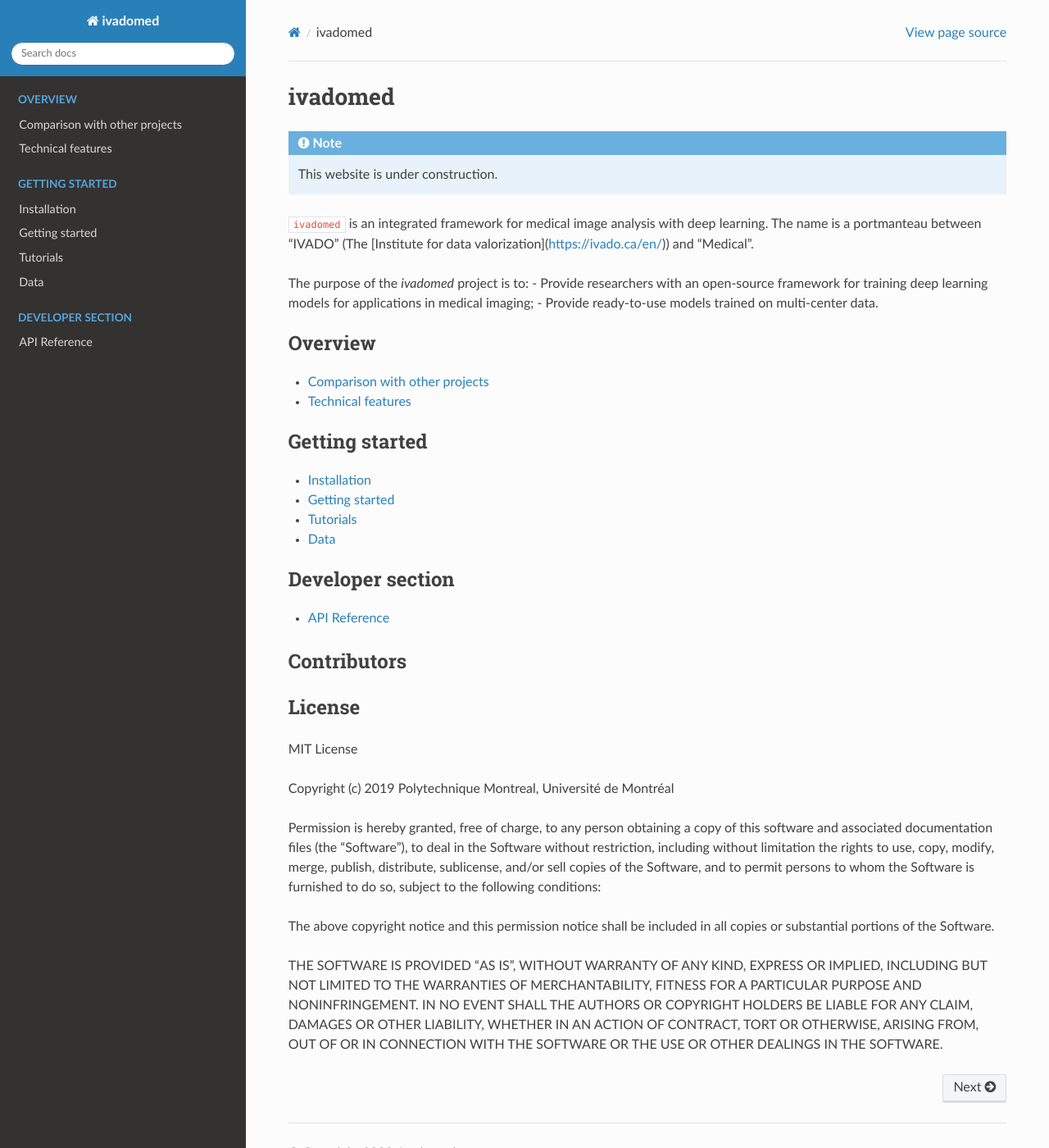
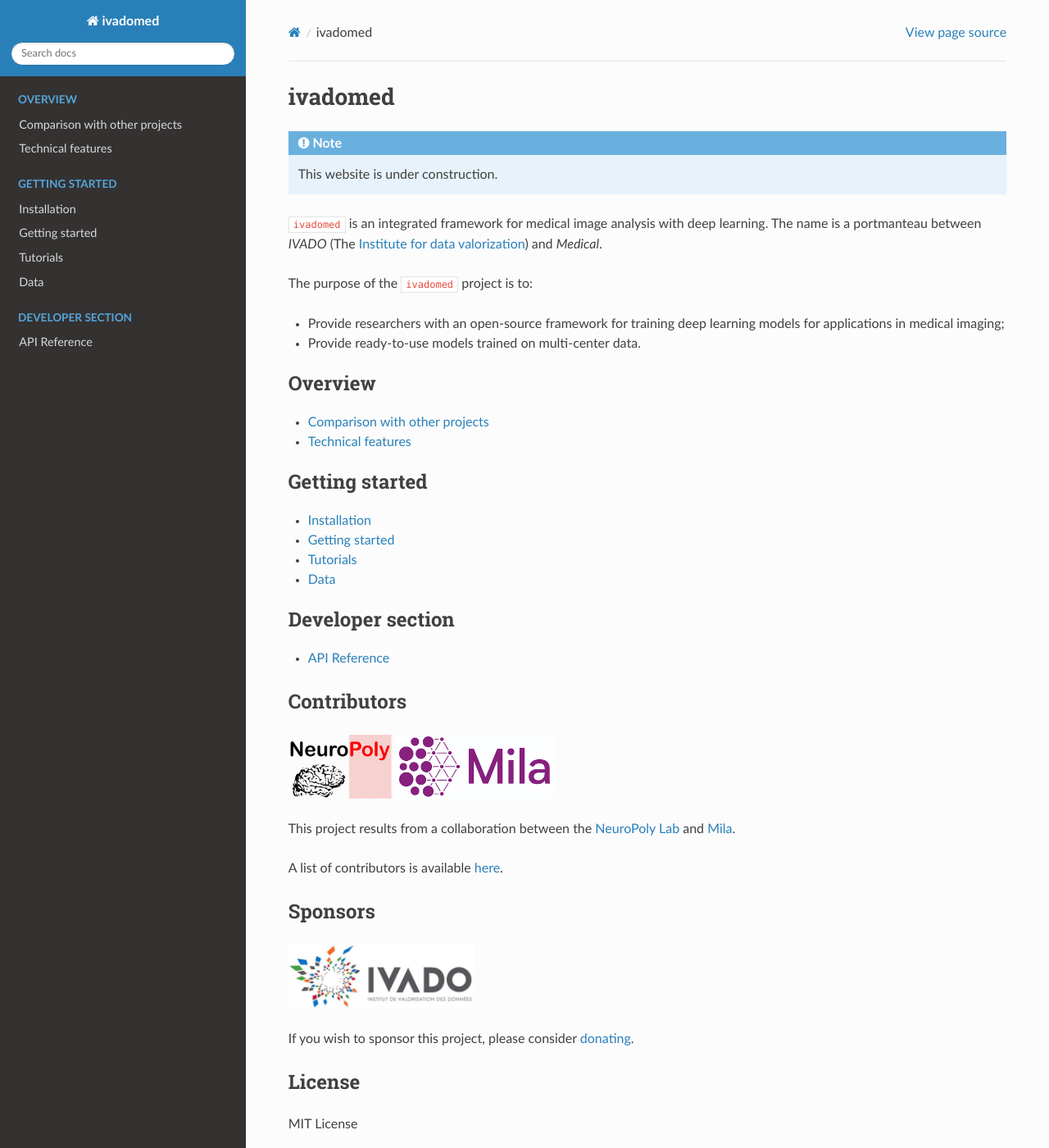
Before and after one commit to ivadomed/ivadomed, a Sphinx documentation site: the page built from docs/source/index.rst, in a window 1280 px wide and 1400 px high. Shown: the whole window at 82% size. Built offline with Sphinx 7.4.7 and the Read the Docs theme 2.0.0, drawn with Linux system fonts in a browser that asks for light colours.

Commit message:
Added list of contributors and sponsors

```diff
--- a/docs/source/index.rst
+++ b/docs/source/index.rst
@@ -4,12 +4,13 @@
 .. note:: This website is under construction.
 
 ``ivadomed`` is an integrated framework for medical image analysis with deep
-learning. The name is a portmanteau between "IVADO" (The [Institute for data
-valorization](https://ivado.ca/en/)) and "Medical".
+learning. The name is a portmanteau between *IVADO* (The `Institute for data
+valorization <https://ivado.ca/en/>`_) and *Medical*.
 
-The purpose of the `ivadomed` project is to:
-- Provide researchers with an open-source framework for training deep
-learning models for applications in medical imaging;
+The purpose of the ``ivadomed`` project is to:
+
+- Provide researchers with an open-source framework for training deep learning models for applications in medical imaging;
+
 - Provide ready-to-use models trained on multi-center data.
 
 .. toctree::
@@ -38,8 +39,26 @@
 
 Contributors
 ------------
+.. image:: ../../images/neuropoly_logo.png
+  :height: 80
+  :alt: Alternative text
 
+.. image:: ../../images/mila_logo.png
+  :height: 80
+  :alt: Alternative text
 
+This project results from a collaboration between the
+`NeuroPoly Lab <https://www.neuro.polymtl.ca>`_ and `Mila <https://mila.quebec/en/>`_.
+
+A list of contributors is available `here <https://github.com/neuropoly/ivado-medical-imaging/graphs/contributors>`_.
+
+Sponsors
+--------
+.. image:: ../../images/ivado_logo.png
+  :height: 80
+  :alt: Alternative text
+
+If you wish to sponsor this project, please consider `donating <https://github.com/sponsors/neuropoly>`_.
 
 License
 -------
```
